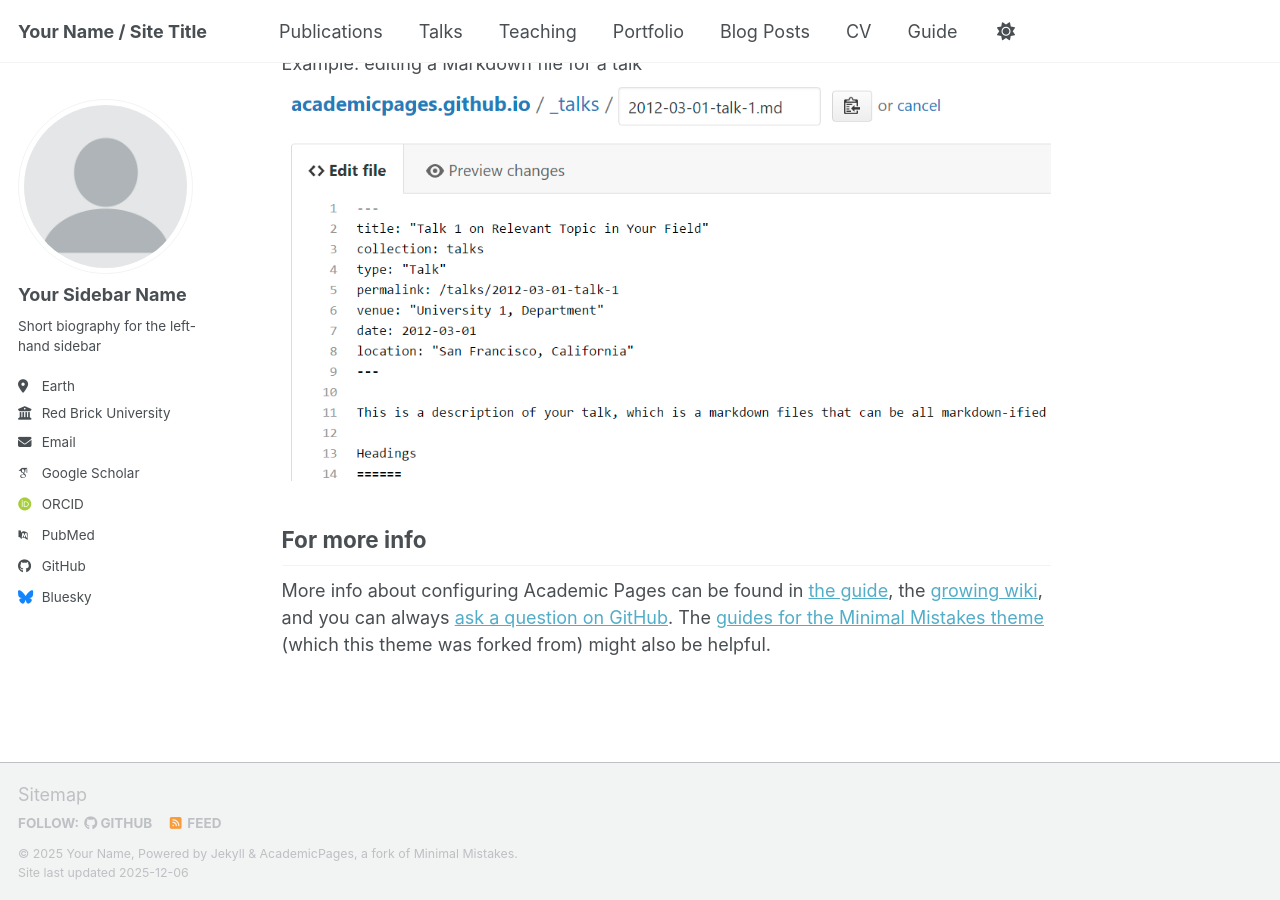
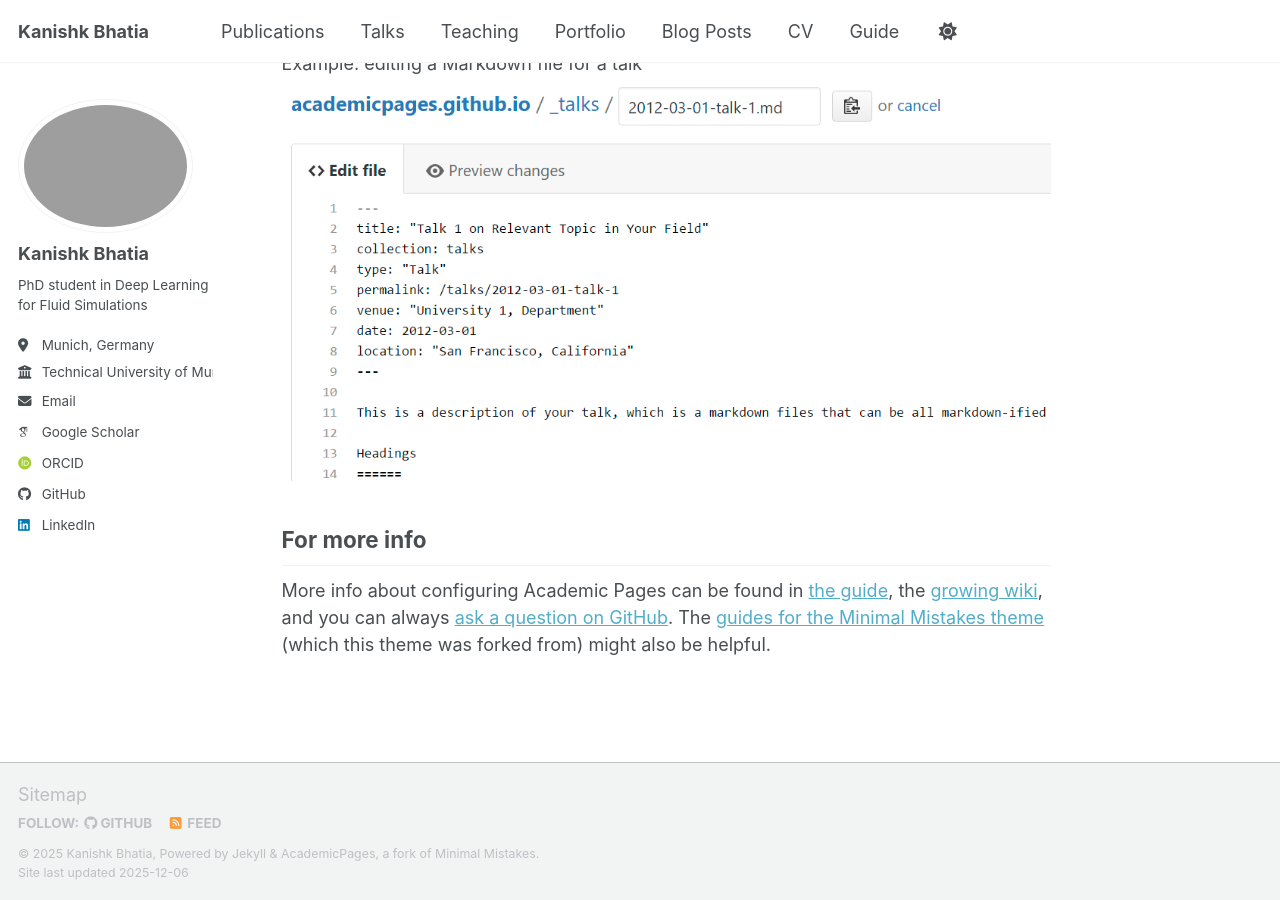
Before and after one commit to kanishkbh/kanishkbh.github.io, a Jekyll site: the page built from _pages/about.md, in a window 1280 px wide and 900 px high, scrolled down 2718 px. Built offline with Jekyll 4.4.1, drawn with Linux system fonts in a browser that asks for light colours; some web fonts are replaced; a script bundle is joined from its source files by our own code; library files that are not in the unit come from our copies.

Commit message:
Add name and links

```diff
--- a/_config.yml
+++ b/_config.yml
@@ -9,39 +9,39 @@
 # Basic Site Settings
 locale                   : "en-US"
 site_theme               : "default" # Currently available options are "default", "air"
-title                    : "Your Name / Site Title"
+title                    : "Kanishk Bhatia"
 title_separator          : "-"
-name                     : &name "Your Name"
-description              : &description "Your Name's academic portfolio"   # Update this with a general description of your site, this is the default if not overridden by a page
-url                      : https://academicpages.github.io # The base hostname & protocol for your site e.g. "https://[your GitHub username].github.io",
+name                     : &name "Kanishk Bhatia"
+description              : &description "PhD student in Deep Learning for Fluid Simulations"   # Update this with a general description of your site, this is the default if not overridden by a page
+url                      : https://kanishkbh.github.io # The base hostname & protocol for your site e.g. "https://[your GitHub username].github.io",
                                                            # or if you already have some other page hosted on Github then use "https://[your GitHub username].github.io/[Your Repo Name]"
 baseurl                  : "" # the subpath of your site, e.g. "/blog"
-repository               : "academicpages/academicpages.github.io"
+repository               : "kanishkbh.github.io"
 
 # Site Author - The following control what appear as part of the author content on the side bar.
 #               If a field is blank the icon and link will not appear, otherwise it will be shown.
 #               Additional customization can be done by editing /_includes/author-profile.html
 author:
   # Biographic information
-  avatar           : "profile.png"
-  name             : "Your Sidebar Name"
+  avatar           : "profile.jpg"
+  name             : "Kanishk Bhatia"
   pronouns         : # example: "she/her"
-  bio              : "Short biography for the left-hand sidebar"
-  location         : "Earth"
-  employer         : "Red Brick University"
+  bio              : "PhD student in Deep Learning for Fluid Simulations"
+  location         : "Munich, Germany"
+  employer         : "Technical University of Munich"
   uri              : # URL
-  email            : "none@example.org"
+  email            : "kanishk.bhatia@tum.de"
 
   # Academic websites
   academia         : # URL
   arxiv            : # URL - Update with the correct link to your profile
-  googlescholar    : "https://scholar.google.com/citations?user=PS_CX0AAAAAJ"
+  googlescholar    : "https://scholar.google.com/citations?user=j9Do7SYAAAAJ&hl=en"
   inspire-hep      : # URL
   impactstory      : # URL
-  orcid            : "https://orcid.org/yourorcidurl"
+  orcid            : "https://orcid.org/0000-0002-2467-6916"
   semantic         : # URL
   ssrn             : # URL
-  pubmed           : "https://www.ncbi.nlm.nih.gov/pubmed/?term=john+snow"
+  pubmed           : # URL
   researchgate     : # URL
   scopus           : # URL
   zotero           : # URL
@@ -51,13 +51,13 @@
   bitbucket        : # Username - Update with your username on the site
   codepen          : # Username
   dribbble         : # Username
-  github           : "academicpages"
+  github           : "https://github.com/kanishkbh"
   kaggle           : # Username
   stackoverflow    : # User number or user number and name (i.e., use "1" or "1/jeff-atwood")
 
   # Social media
   artstation       : # Username
-  bluesky          : "bsky.app" # Replace this with you Bluesky username
+  bluesky          : # Replace this with you Bluesky username
   facebook         : # Username
   flickr           : # Username
   foursquare       : # Username
@@ -66,7 +66,7 @@
   keybase          : # Username
   instagram        : # Username
   lastfm           : # Username
-  linkedin         : # Username
+  linkedin         : https://www.linkedin.com/in/kanishk-bhatia/
   mastodon         : # URL
   medium           : # URL
   pinterest        : # Username
```
Also changed, not shown: images/profile.png (deleted), 1 other file.
